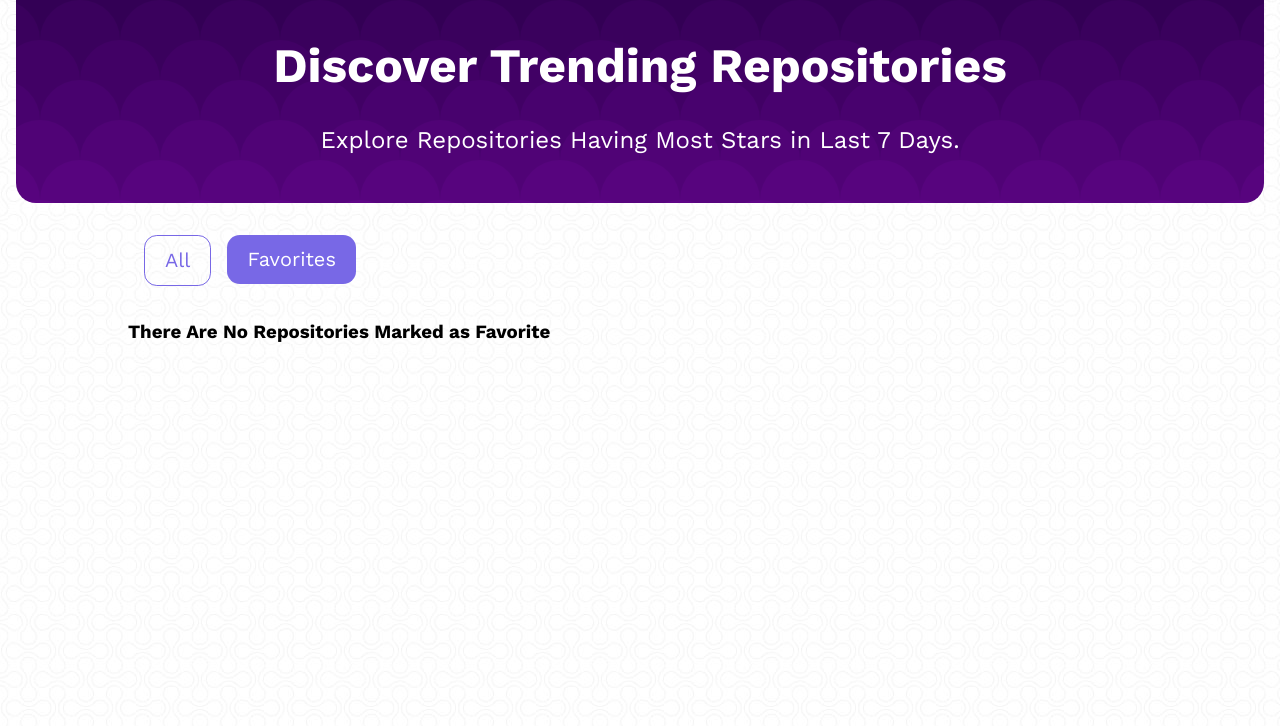
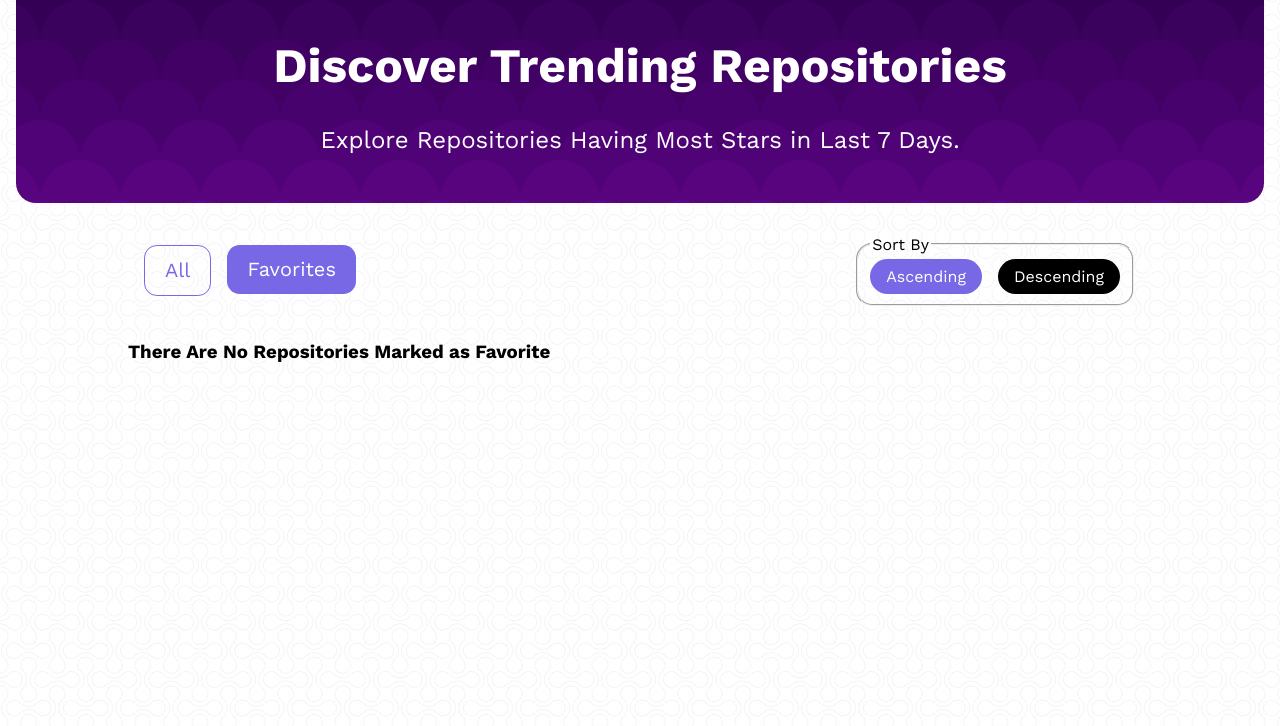
Before and after one commit to shubham-web/discover-trending-repositories, a React (Create React App) app: page /favorites in a window 1280 px wide. Shown: the top 726 px of the page. Built offline with nearby package versions, Linux system fonts and the light colour scheme.

Commit message:
Sort Repositories

```diff
--- a/src/AppState.tsx
+++ b/src/AppState.tsx
@@ -11,6 +11,7 @@
 	FAILED = "FAILED",
 }
 
+export type SortType = "ascending" | "descending";
 export type State = {
 	list: LIST_TYPE;
 	language: string;
@@ -19,11 +20,13 @@
 		language: string;
 		data: string[] | Repository[];
 	};
+	sortBy: SortType;
 };
 
 export const AppState: State = {
 	list: LIST_TYPE.ALL,
 	language: "",
+	sortBy: "ascending",
 	repositories: {
 		reqState: REQ_STATE.INITIAL,
 		language: "",
--- a/src/appReducer.tsx
+++ b/src/appReducer.tsx
@@ -3,6 +3,7 @@
 
 export enum ACTION_TYPES {
 	CHANGE_LANGUAGE = "CHANGE_LANGUAGE",
+	CHANGE_SORT = "CHANGE_SORT",
 	CHANGE_LIST = "CHANGE_LIST",
 	FETCH_LIST = "FETCH_LIST",
 	TOGGLE_FAVORITE = "TOGGLE_FAVORITE",
@@ -33,6 +34,19 @@
 					...action.payload,
 				},
 			};
+		case ACTION_TYPES.CHANGE_SORT: {
+			let data = state.repositories.data.slice();
+			data.reverse();
+
+			return {
+				...state,
+				repositories: {
+					...state.repositories,
+					data: data,
+				},
+				sortBy: action.payload,
+			};
+		}
 		case ACTION_TYPES.TOGGLE_FAVORITE:
 			return {
 				...state,
--- a/src/components/Navigation.tsx
+++ b/src/components/Navigation.tsx
@@ -3,7 +3,7 @@
 import styled from "styled-components";
 import { AppContext } from "../App";
 import { ACTION_TYPES } from "../appReducer";
-import { LIST_TYPE } from "../AppState";
+import { LIST_TYPE, SortType, State } from "../AppState";
 
 import { Button, ButtonGroup, Chip, ChipsGroup } from "./common/styled";
 
@@ -18,6 +18,9 @@
 
 	const changeLanguage = (lang: lang) => {
 		dispatch({ type: ACTION_TYPES.CHANGE_LANGUAGE, payload: lang.value });
+	};
+	const changeSortMethod = (newMethod: SortType) => {
+		dispatch({ type: ACTION_TYPES.CHANGE_SORT, payload: newMethod });
 	};
 
 	return (
@@ -52,6 +55,28 @@
 					</ChipsGroup>
 				</fieldset>
 			)}
+
+			<fieldset>
+				<legend>Sort By</legend>
+				<ChipsGroup>
+					<Chip
+						active={state.sortBy == "ascending"}
+						onClick={() => {
+							changeSortMethod("ascending");
+						}}
+					>
+						Ascending
+					</Chip>
+					<Chip
+						active={state.sortBy == "descending"}
+						onClick={() => {
+							changeSortMethod("descending");
+						}}
+					>
+						Descending
+					</Chip>
+				</ChipsGroup>
+			</fieldset>
 		</NavWrapper>
 	);
 }
--- a/src/components/RepoList.tsx
+++ b/src/components/RepoList.tsx
@@ -1,4 +1,4 @@
-import { useContext } from "react";
+import { useContext, useEffect, useState } from "react";
 import styled, { keyframes } from "styled-components";
 import { AppContext } from "../App";
 import { ACTION_TYPES } from "../appReducer";
```
